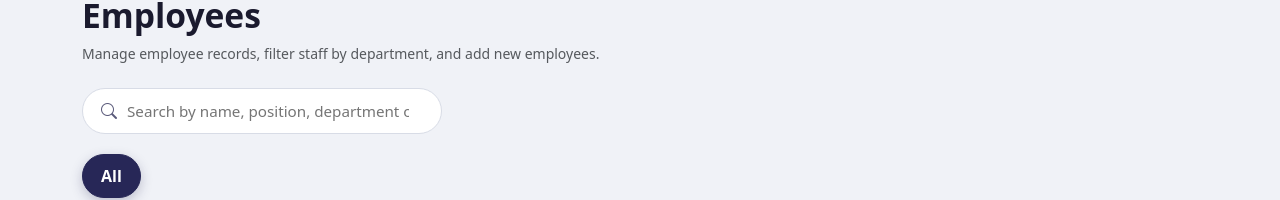
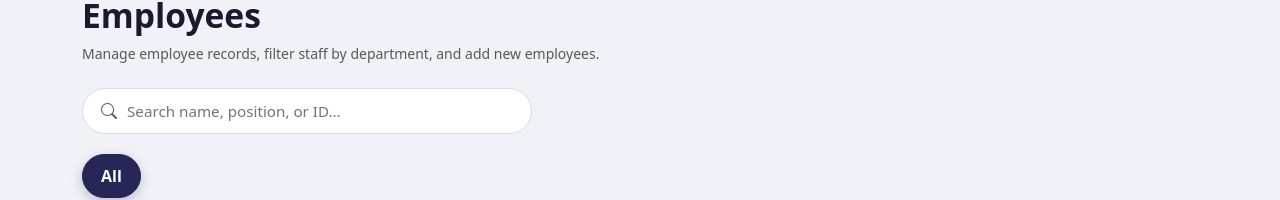
Before and after one commit to ihtishaamj63-web/HR-Project-2-ModernTech-Solutions, a Vue app in the folder frontend-vue/: page /employees in a window 1280 px wide. Shown: the part 149-349 px from the top of the page. Built offline with nearby package versions, Linux system fonts and the light colour scheme; no server answers; sample sign-in values are in the browser's storage.

Commit message:
added bootstrap icons to dashboard

```diff
--- a/frontend-vue/src/views/Employees.vue
+++ b/frontend-vue/src/views/Employees.vue
@@ -11,7 +11,8 @@
       <div class="emp-toolbar">
         <div class="emp-search-bar">
           <i class="bi bi-search"></i>
-          <input type="search" v-model="search" placeholder="Search by name, position, department or ID" />
+          <!-- FIX: Shortened placeholder text to fit better -->
+          <input type="search" v-model="search" placeholder="Search name, position, or ID..." />
         </div>
         <div class="emp-toolbar__actions">
           <router-link to="/add-employee" class="emp-btn emp-btn--primary" v-if="isHR">
@@ -262,9 +263,11 @@ onMounted(() => {
   border: 1px solid #d8dce6;
   border-radius: 999px;
   padding: 0 18px;
-  min-width: 360px;
   height: 46px;
   transition: 0.2s;
+  flex: 1; /* FIX: Allows search bar to grow and shrink */
+  min-width: 200px; /* FIX: Lower min-width so it fits on smaller screens */
+  max-width: 450px; /* Prevents it from getting too wide on large screens */
 }
 .emp-search-bar:focus-within {
   border-color: #272757;
@@ -272,17 +275,19 @@ onMounted(() => {
 }
 .emp-search-bar i {
   color: #5a5a7a;
+  flex-shrink: 0; /* Prevents icon from squishing */
 }
 .emp-search-bar input {
   border: none;
   outline: none;
   background: transparent;
   width: 100%;
+  min-width: 0; /* FIX: Crucial for flexbox to allow text to shrink */
   font-size: 0.95rem;
   color: #1a1a2e;
   padding: 10px 0;
 }
-.emp-toolbar__actions { display: flex; gap: 12px; }
+.emp-toolbar__actions { display: flex; gap: 12px; flex-shrink: 0; /* Prevents actions from squishing */ }
 .emp-btn { display: inline-flex; align-items: center; gap: 8px; padding: 11px 18px; border-radius: 999px; font-weight: 600; cursor: pointer; border: 1px solid transparent; font-size: 0.93rem; height: 46px; text-decoration: none; transition: 0.2s; }
 .emp-btn:hover { transform: translateY(-2px); box-shadow: 0 6px 16px rgba(15,14,71,0.15); }
 .emp-btn--primary { background: #272757; color: #fff; }
@@ -325,7 +330,7 @@ onMounted(() => {
 @media (max-width: 768px) {
   .emp-row { grid-template-columns: 1fr; gap: 12px; padding: 14px 16px; border-radius: 12px; border: 1px solid rgba(39,39,71,0.1); background: white; }
   .emp-row__head { display: none; }
-  .emp-search-bar { min-width: auto; width: 100%; }
+  .emp-search-bar { min-width: auto; width: 100%; max-width: none; }
   .emp-toolbar { flex-direction: column; align-items: stretch; }
   .emp-toolbar__actions { flex-direction: column; width: 100%; }
   .emp-toolbar__actions .emp-btn { width: 100%; justify-content: center; }
```
